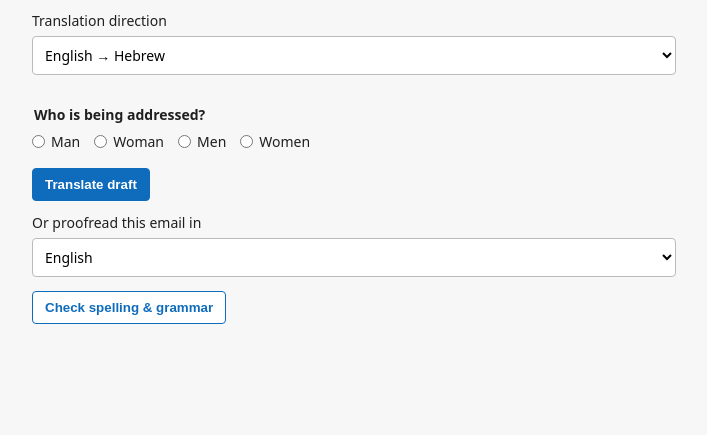
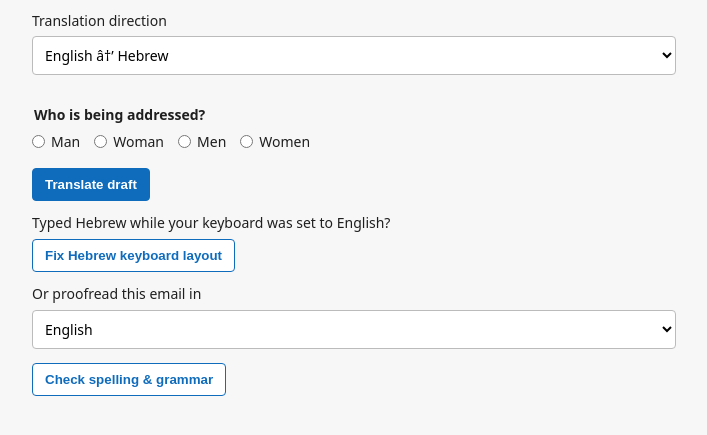
Before and after one commit to mjjohnston-projects/outlook-hebrew-translator, a website: page public/index.html in a window 1280 px wide. Shown: the part 77-512 px from the top of the page, without its empty margins (286-993 px from the left). Drawn offline with Linux system fonts and the light colour scheme; a script that the page names is missing.

Commit message:
Add Hebrew keyboard layout correction

```diff
--- a/public/index.html
+++ b/public/index.html
@@ -14,9 +14,9 @@
       <p class="intro">Translate the current email draft.</p>
       <label for="direction">Translation direction</label>
       <select id="direction">
-        <option value="en-he">English → Hebrew</option>
-        <option value="en-ru">English → Russian</option>
-        <option value="he-en">Hebrew → English</option>
+        <option value="en-he">English â†’ Hebrew</option>
+        <option value="en-ru">English â†’ Russian</option>
+        <option value="he-en">Hebrew â†’ English</option>
       </select>
       <fieldset id="recipient-form">
         <legend>Who is being addressed?</legend>
@@ -28,6 +28,10 @@
         </div>
       </fieldset>
       <button id="translate" type="button">Translate draft</button>
+      <section class="keyboard-layout">
+        <p>Typed Hebrew while your keyboard was set to English?</p>
+        <button id="keyboard-hebrew" type="button">Fix Hebrew keyboard layout</button>
+      </section>
       <section class="proofread">
         <label for="proofread-language">Or proofread this email in</label>
         <select id="proofread-language">
@@ -43,10 +47,10 @@
         <label id="english-subject-label" for="english-subject">Suggested subject (English)</label>
         <textarea id="english-subject" rows="2" readonly></textarea>
         <div id="translated-subject-group">
-          <label id="translated-subject-label" for="translated-subject">Hebrew subject — ready to copy</label>
+          <label id="translated-subject-label" for="translated-subject">Hebrew subject â€” ready to copy</label>
           <textarea id="translated-subject" dir="rtl" lang="he" rows="2" readonly></textarea>
         </div>
-        <label id="translated-body-label" for="translated-body">Hebrew email body — ready to copy</label>
+        <label id="translated-body-label" for="translated-body">Hebrew email body â€” ready to copy</label>
         <div id="translated-body" dir="rtl" lang="he" contenteditable="false"></div>
         <div class="actions">
           <button id="copy-subject" type="button">Copy translated subject</button>
```
